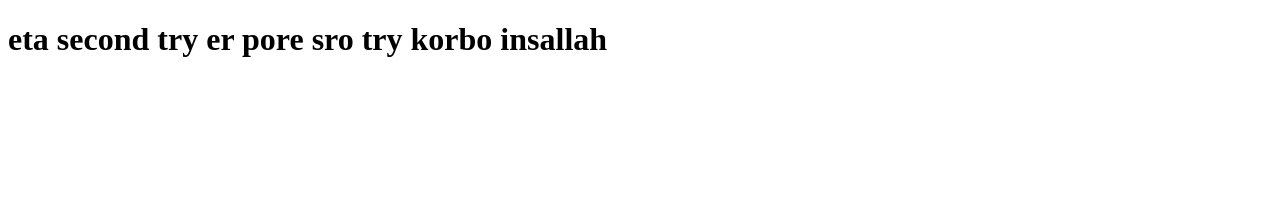
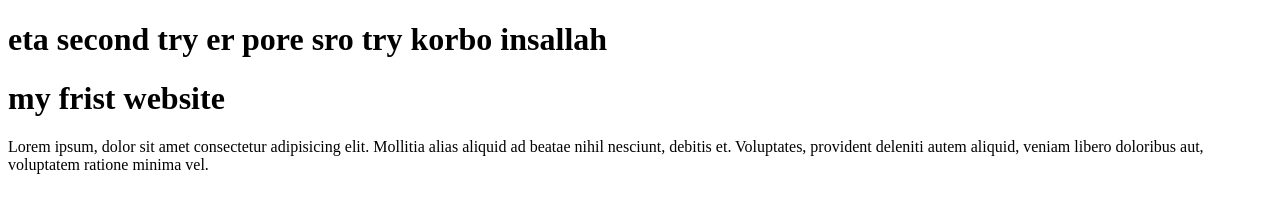
Before and after one commit to codewithmeW/my-second-github-repo, a plain HTML site: page index.html in a window 1280 px wide. Drawn offline with Linux system fonts and the light colour scheme.

Commit message:
my first added file

```diff
--- a/index.html
+++ b/index.html
@@ -10,5 +10,9 @@
         pore sro try korbo insallah
 
     </h1>
+    <div>
+        <h1>my frist website</h1>
+        <p>Lorem ipsum, dolor sit amet consectetur adipisicing elit. Mollitia alias aliquid ad beatae nihil nesciunt, debitis et. Voluptates, provident deleniti autem aliquid, veniam libero doloribus aut, voluptatem ratione minima vel.</p>
+    </div>
 </body>
 </html>
```
